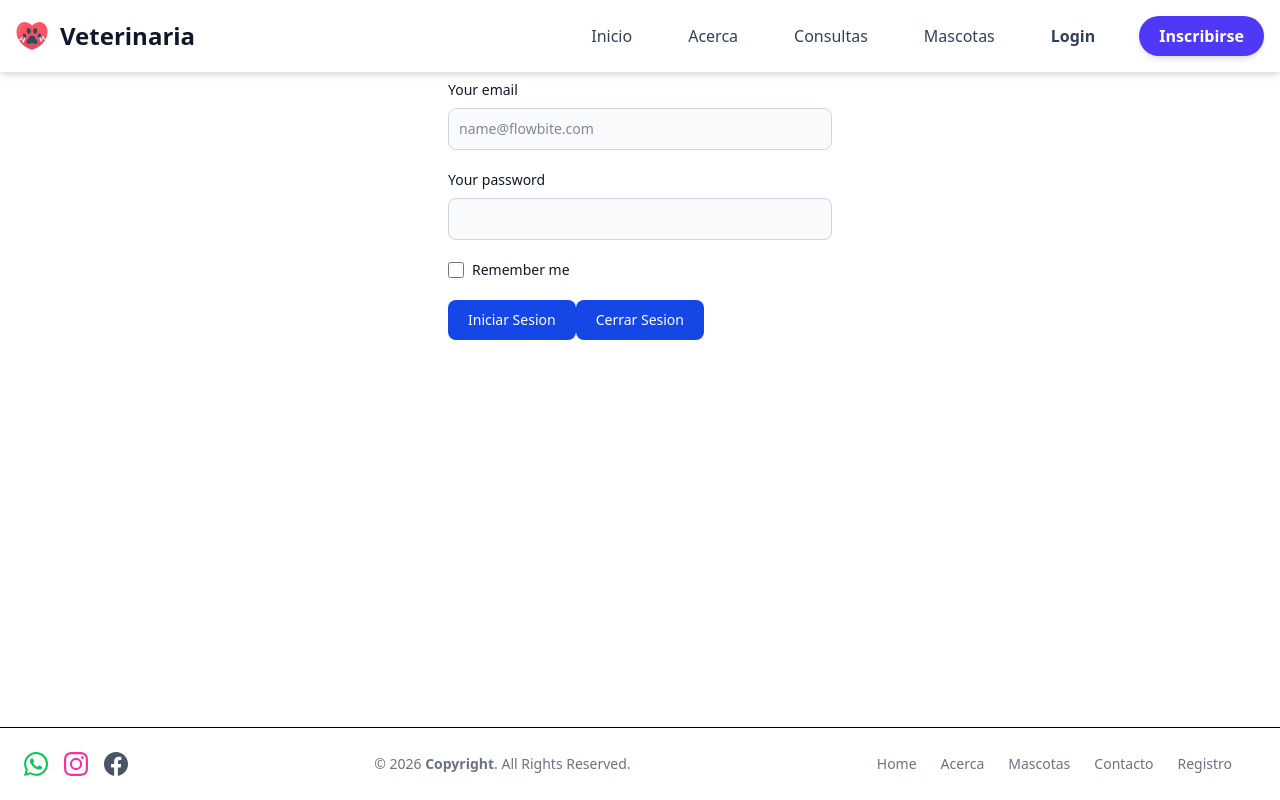
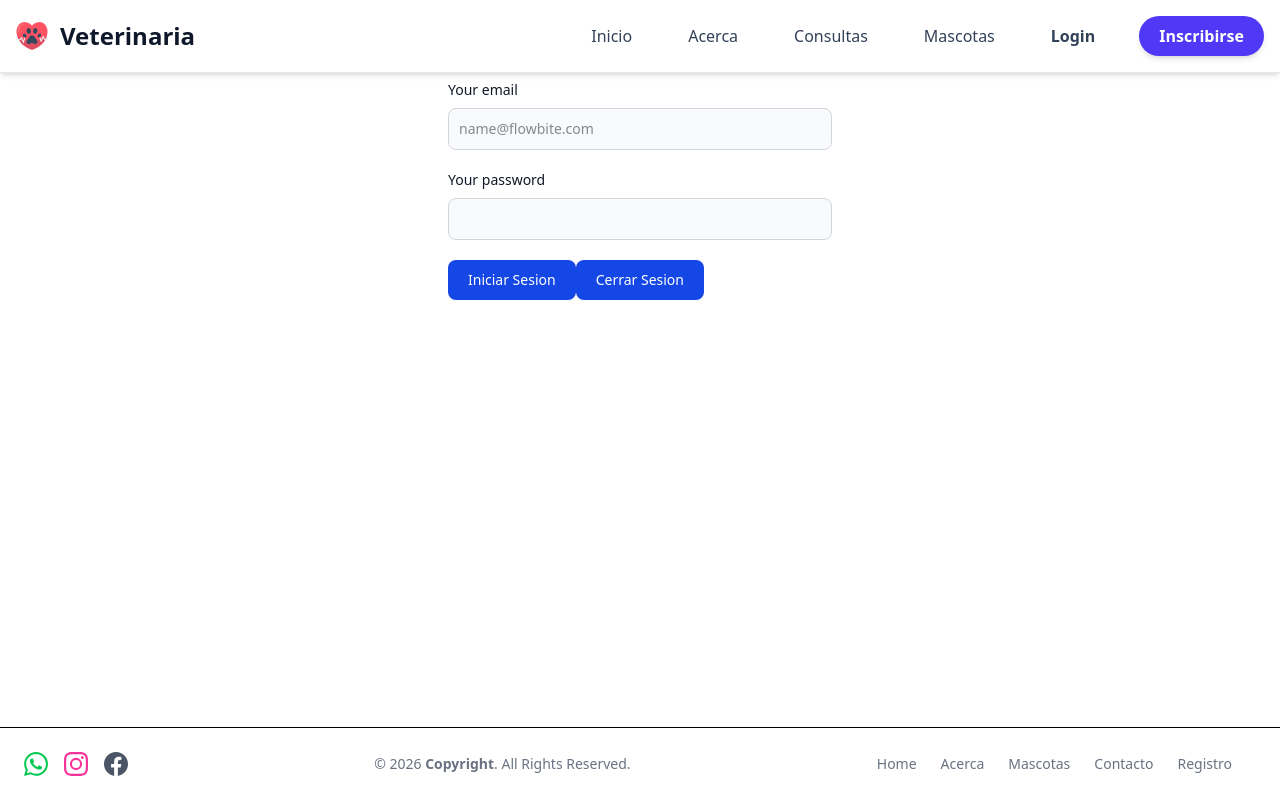
Before and after one commit to Dprssd4403/VeterinariaClase, an Angular app: page /login in a window 1280 px wide. Built offline with nearby package versions, Linux system fonts and the light colour scheme.

Commit message:
login cambios

```diff
--- a/src/app/features/login/login.html
+++ b/src/app/features/login/login.html
@@ -11,14 +11,6 @@
             class="bg-gray-50 border border-gray-300 text-gray-900 text-sm rounded-lg focus:ring-blue-500 focus:border-blue-500 block w-full p-2.5 dark:bg-gray-700 dark:border-gray-600 dark:placeholder-gray-400 dark:text-white dark:focus:ring-blue-500 dark:focus:border-blue-500"
             required />
     </div>
-    <div class="flex items-start mb-5">
-        <div class="flex items-center h-5">
-            <input id="remember" type="checkbox" value=""
-                class="w-4 h-4 border border-gray-300 rounded-sm bg-gray-50 focus:ring-3 focus:ring-blue-300 dark:bg-gray-700 dark:border-gray-600 dark:focus:ring-blue-600 dark:ring-offset-gray-800 dark:focus:ring-offset-gray-800"
-                required />
-        </div>
-        <label for="remember" class="ms-2 text-sm font-medium text-gray-900 dark:text-gray-300">Remember me</label>
-    </div>
     <button type="submit"
         class="text-white bg-blue-700 hover:bg-blue-800 focus:ring-4 focus:outline-none focus:ring-blue-300 font-medium rounded-lg text-sm w-full sm:w-auto px-5 py-2.5 text-center dark:bg-blue-600 dark:hover:bg-blue-700 dark:focus:ring-blue-800">Iniciar
         Sesion</button>
```
